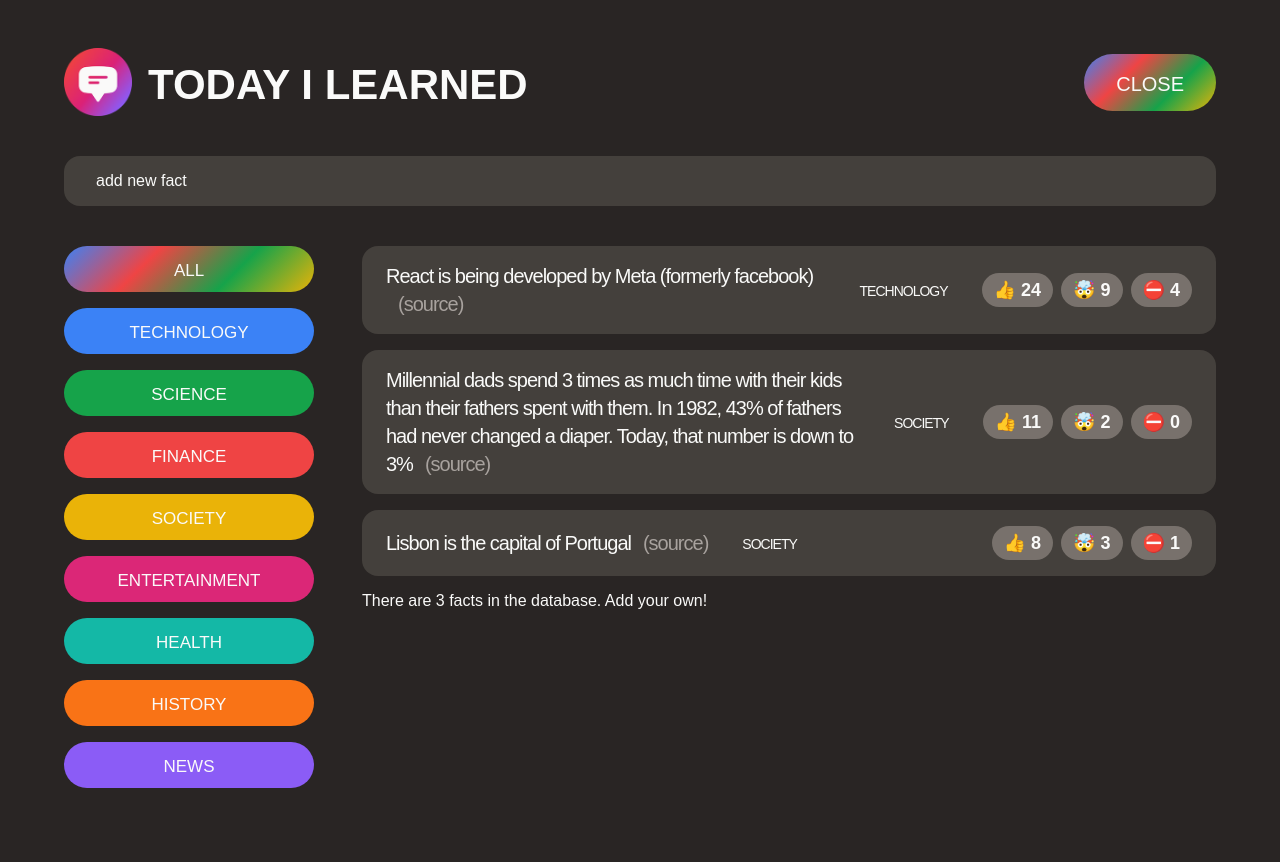
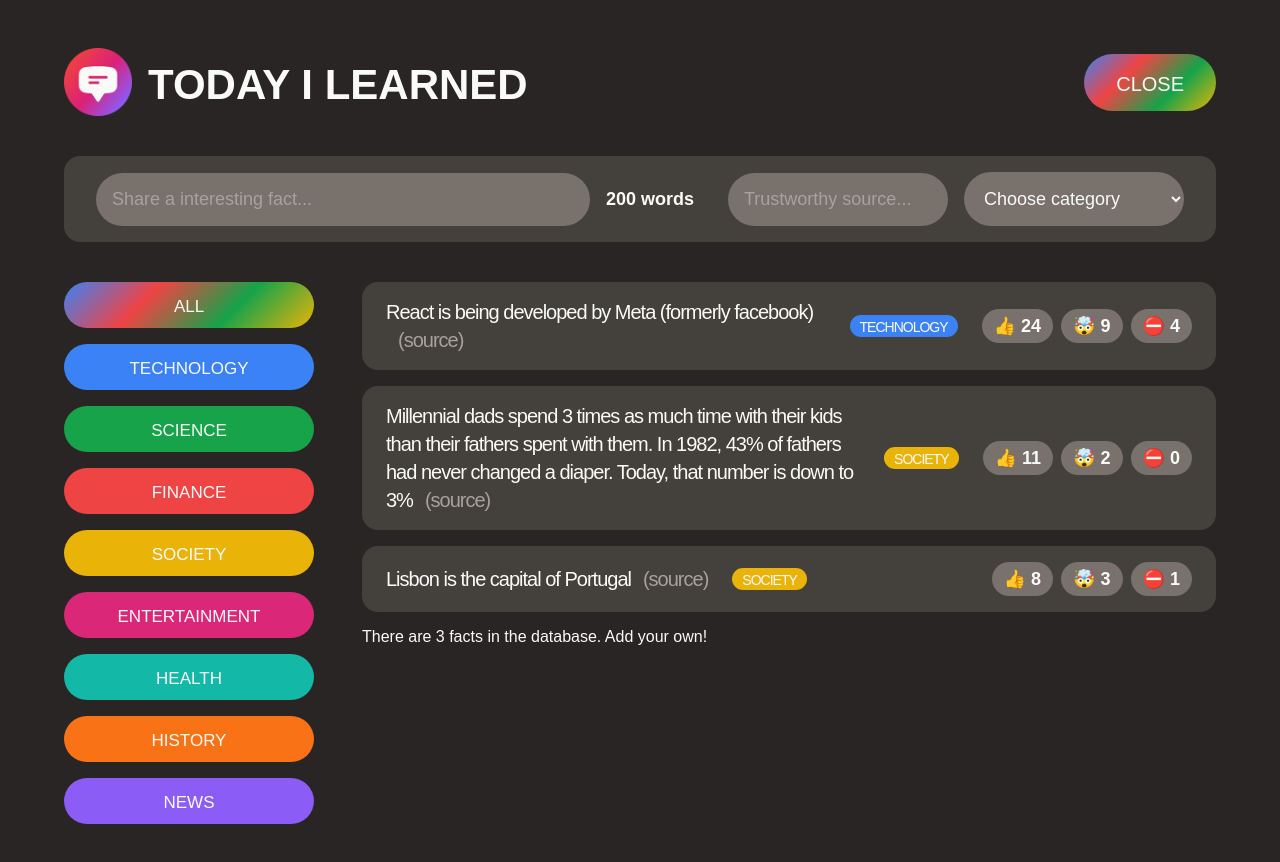
Before and after one commit to rongyue1/today-i-learned, a React (Create React App) app: page / in a window 1280 px wide. Both pictures are taken after a click on the button "SHARE A FACT". Shown: the top 862 px of the page. Built offline with nearby package versions, Linux system fonts and the light colour scheme; a web font is replaced by a local one.

Commit message:
add useState for NewFactForm

```diff
--- a/package.json
+++ b/package.json
@@ -34,5 +34,8 @@
       "last 1 firefox version",
       "last 1 safari version"
     ]
+  },
+  "devDependencies": {
+    "@babel/plugin-proposal-private-property-in-object": "^7.21.11"
   }
 }
--- a/src/App.js
+++ b/src/App.js
@@ -5,16 +5,61 @@ import NewFactForm from "./components/NewFactForm";
 import FactList from "./components/FactList";
 import CategoryFilter from "./components/CategoryFilter";
 
+const CATEGORIES = [
+  { name: "technology", color: "#3b82f6" },
+  { name: "science", color: "#16a34a" },
+  { name: "finance", color: "#ef4444" },
+  { name: "society", color: "#eab308" },
+  { name: "entertainment", color: "#db2777" },
+  { name: "health", color: "#14b8a6" },
+  { name: "history", color: "#f97316" },
+  { name: "news", color: "#8b5cf6" },
+];
+
+const initialFacts = [
+  {
+    id: 1,
+    text: "React is being developed by Meta (formerly facebook)",
+    source: "https://opensource.fb.com/",
+    category: "technology",
+    votesInteresting: 24,
+    votesMindblowing: 9,
+    votesFalse: 4,
+    createdIn: 2021,
+  },
+  {
+    id: 2,
+    text: "Millennial dads spend 3 times as much time with their kids than their fathers spent with them. In 1982, 43% of fathers had never changed a diaper. Today, that number is down to 3%",
+    source:
+      "https://www.mother.ly/parenting/millennial-dads-spend-more-time-with-their-kids",
+    category: "society",
+    votesInteresting: 11,
+    votesMindblowing: 2,
+    votesFalse: 0,
+    createdIn: 2019,
+  },
+  {
+    id: 3,
+    text: "Lisbon is the capital of Portugal",
+    source: "https://en.wikipedia.org/wiki/Lisbon",
+    category: "society",
+    votesInteresting: 8,
+    votesMindblowing: 3,
+    votesFalse: 1,
+    createdIn: 2015,
+  },
+];
+
 function App() {
   const [showForm, setShowForm] = useState(false);
 
   return (
     <>
       <Header showForm={showForm} setShowForm={setShowForm} />
-      {showForm ? <NewFactForm /> : null}
+      {showForm ? <NewFactForm categoryLists={CATEGORIES} /> : null}
       <main className="main">
-        <CategoryFilter />
-        <FactList />
+        <CategoryFilter categoryLists={CATEGORIES} />
+        <FactList facts={initialFacts} categoryLists={CATEGORIES} />
       </main>
     </>
   );
--- a/src/components/CategoryFilter.jsx
+++ b/src/components/CategoryFilter.jsx
@@ -1,15 +1,4 @@
-function CategoryFilter() {
-  const CATEGORIES = [
-    { name: "technology", color: "#3b82f6" },
-    { name: "science", color: "#16a34a" },
-    { name: "finance", color: "#ef4444" },
-    { name: "society", color: "#eab308" },
-    { name: "entertainment", color: "#db2777" },
-    { name: "health", color: "#14b8a6" },
-    { name: "history", color: "#f97316" },
-    { name: "news", color: "#8b5cf6" },
-  ];
-
+function CategoryFilter({ categoryLists }) {
   return (
     <aside>
       <ul>
@@ -24,7 +13,7 @@ function CategoryFilter() {
             all
           </button>
         </li>
-        {CATEGORIES.map((category) => (
+        {categoryLists.map((category) => (
           <li className="category" key={category.name}>
             <button
               className="btn btn-category"
--- a/src/components/Fact.jsx
+++ b/src/components/Fact.jsx
@@ -1,42 +1,30 @@
-function Fact({ props }) {
-  const CATEGORIES = [
-    { name: "technology", color: "#3b82f6" },
-    { name: "science", color: "#16a34a" },
-    { name: "finance", color: "#ef4444" },
-    { name: "society", color: "#eab308" },
-    { name: "entertainment", color: "#db2777" },
-    { name: "health", color: "#14b8a6" },
-    { name: "history", color: "#f97316" },
-    { name: "news", color: "#8b5cf6" },
-  ];
-
-  function findColor(categoryName) {
-    return categoryName.name === props.category;
-  }
-
+function Fact({ fact, categoryLists }) {
   return (
     <ul className="fact-list">
       <li className="fact">
         <p>
-          {props.text}
-          <a className="source" href={props.source}>
+          {fact.text}
+          <a className="source" href={fact.source}>
             (source)
           </a>
         </p>
         <span
           className="tag"
-          style={{ backgrounColor: CATEGORIES.find(findColor).color }}
+          style={{
+            backgroundColor: categoryLists.find(
+              (categoryName) => categoryName.name === fact.category
+            ).color,
+          }}
         >
-          {props.category}
+          {fact.category}
         </span>
         <div className="vote-buttons">
-          <button>👍 {props.votesInteresting}</button>
-          <button>🤯 {props.votesMindblowing}</button>
-          <button>⛔️ {props.votesFalse}</button>
+          <button>👍 {fact.votesInteresting}</button>
+          <button>🤯 {fact.votesMindblowing}</button>
+          <button>⛔️ {fact.votesFalse}</button>
         </div>
       </li>
     </ul>
   );
 }
-
 export default Fact;
--- a/src/components/FactList.jsx
+++ b/src/components/FactList.jsx
@@ -1,46 +1,10 @@
 import Fact from "./Fact";
 
-const initialFacts = [
-  {
-    id: 1,
-    text: "React is being developed by Meta (formerly facebook)",
-    source: "https://opensource.fb.com/",
-    category: "technology",
-    votesInteresting: 24,
-    votesMindblowing: 9,
-    votesFalse: 4,
-    createdIn: 2021,
-  },
-  {
-    id: 2,
-    text: "Millennial dads spend 3 times as much time with their kids than their fathers spent with them. In 1982, 43% of fathers had never changed a diaper. Today, that number is down to 3%",
-    source:
-      "https://www.mother.ly/parenting/millennial-dads-spend-more-time-with-their-kids",
-    category: "society",
-    votesInteresting: 11,
-    votesMindblowing: 2,
-    votesFalse: 0,
-    createdIn: 2019,
-  },
-  {
-    id: 3,
-    text: "Lisbon is the capital of Portugal",
-    source: "https://en.wikipedia.org/wiki/Lisbon",
-    category: "society",
-    votesInteresting: 8,
-    votesMindblowing: 3,
-    votesFalse: 1,
-    createdIn: 2015,
-  },
-];
-
-function FactList() {
-  const facts = initialFacts;
-
+function FactList({ facts, categoryLists }) {
   return (
     <section>
       {facts.map((fact) => (
-        <Fact key={fact.id} props={fact} />
+        <Fact key={fact.id} fact={fact} categoryLists={categoryLists} />
       ))}
       <p>There are {facts.length} facts in the database. Add your own!</p>
     </section>
--- a/src/components/NewFactForm.jsx
+++ b/src/components/NewFactForm.jsx
@@ -1,4 +1,35 @@
-function NewFactForm() {
-  return <form className="fact-form">add new fact</form>;
+import React, { useState } from "react";
+
+function NewFactForm({ categoryLists }) {
+  const [text, setText] = useState("");
+  const [source, setSource] = useState("");
+  const [category, setCategory] = useState("");
+  const textLength = text.length;
+
+  return (
+    <form className="fact-form">
+      <input
+        value={text}
+        onChange={(e) => setText(e.target.value)}
+        type="text"
+        placeholder="Share a interesting fact..."
+      />
+      <span>{200 - textLength} words</span>
+      <input
+        value={source}
+        onChange={(e) => setSource(e.target.value)}
+        type="text"
+        placeholder="Trustworthy source..."
+      />
+      <select value={category} onChange={(e) => setCategory(e.target.value)}>
+        <option value="">Choose category</option>
+        {categoryLists.map((cat) => (
+          <option key={cat.name} value={cat.name}>
+            {cat.name.toUpperCase()}
+          </option>
+        ))}
+      </select>
+    </form>
+  );
 }
 export default NewFactForm;
```
Also changed, not shown: 1 other file (tests, documents, lock files or other folders).
